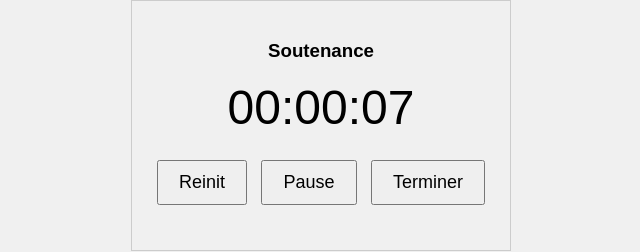
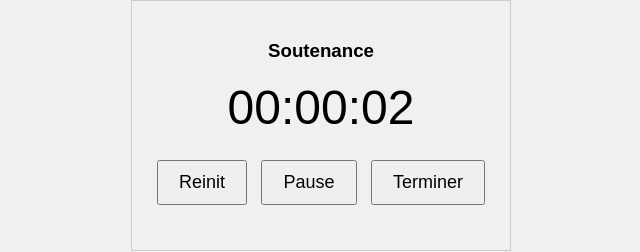
Before and after one commit to Raizo62/Stopwatch4Examiners, a plain HTML site: page index.html in a window 1280 px wide. Both pictures are taken after a click on the button "Start". Shown: the top 252 px of the page, 319-959 px from the left. Drawn offline with Linux system fonts and the light colour scheme.

Commit message:
index.hmtl : bug : the variable "timeBegin" is set (to "performance.now()") only when you click on the start button.

```diff
--- a/index.html
+++ b/index.html
@@ -142,7 +142,7 @@
       }
 
       function createCounter(counterId, counterDisplayId, startBtnId, pauseBtnId, stopBtnId, orangeThresholdId, redThresholdId, onStopCallback) {
-          let timeBegin = performance.now();
+          let timeBegin = 0;
           let timeAlreadyUP = 0;
           let intervalId;
           let isPaused = false;
@@ -186,6 +186,7 @@
           document.getElementById(startBtnId).addEventListener('click', () => {
               if (!hasStarted) {
                   hasStarted = true;
+                  timeBegin = performance.now();
                   startCounter();
                   document.getElementById(startBtnId).textContent = "Reinit";
                   document.getElementById(pauseBtnId).disabled = false; // Activer le bouton Pause après le démarrage
```
